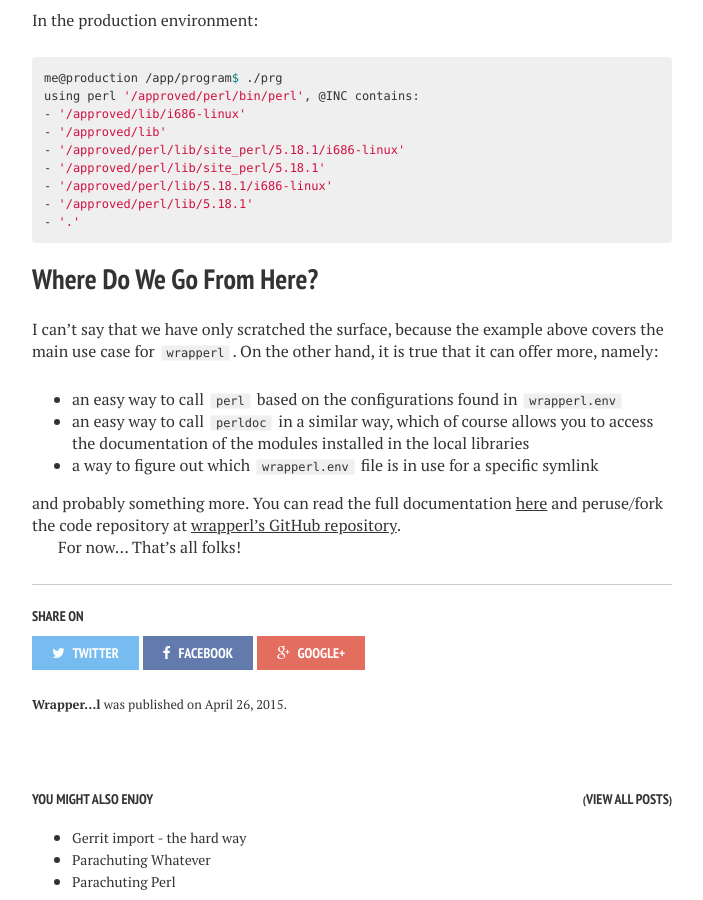
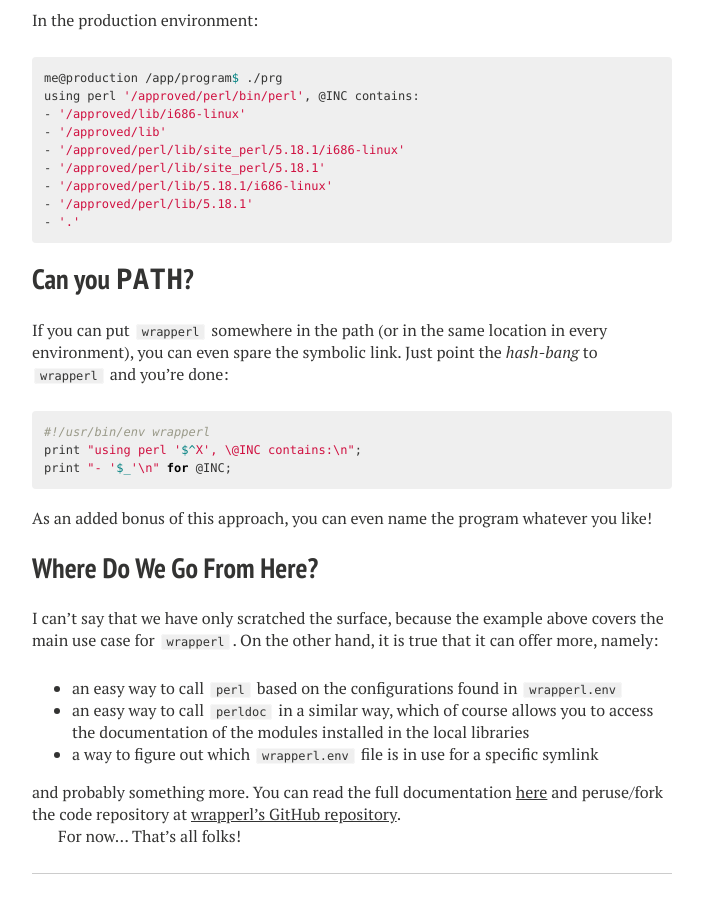
Before and after one commit to polettix/blog, a Jekyll site: the page built from _posts/2015-04-26-wrapperl.md, in a window 1280 px wide and 900 px high, scrolled down 3213 px. Shown: the whole window, without its empty margins (288-991 px from the left). Built offline with Jekyll 4.4.1, drawn with Linux system fonts in a browser that asks for light colours; nearby versions of some CDN libraries; comment, search, counter and statistics services are not loaded.

Commit message:
added section on hash-bang

```diff
--- a/_posts/2015-04-26-wrapperl.md
+++ b/_posts/2015-04-26-wrapperl.md
@@ -183,6 +183,21 @@ using perl '/approved/perl/bin/perl', @INC contains:
 - '.'
 {% endhighlight %}
 
+## Can you `PATH`?
+
+If you can put `wrapperl` somewhere in the path (or in the same
+location in every environment), you can even spare the symbolic
+link. Just point the *hash-bang* to `wrapperl` and you're done:
+
+{% highlight bash %}
+#!/usr/bin/env wrapperl
+print "using perl '$^X', \@INC contains:\n";
+print "- '$_'\n" for @INC;
+{% endhighlight %}
+
+As an added bonus of this approach, you can even name the program
+whatever you like!
+
 ## Where Do We Go From Here?
 
 I can't say that we have only scratched the surface, because the
```
